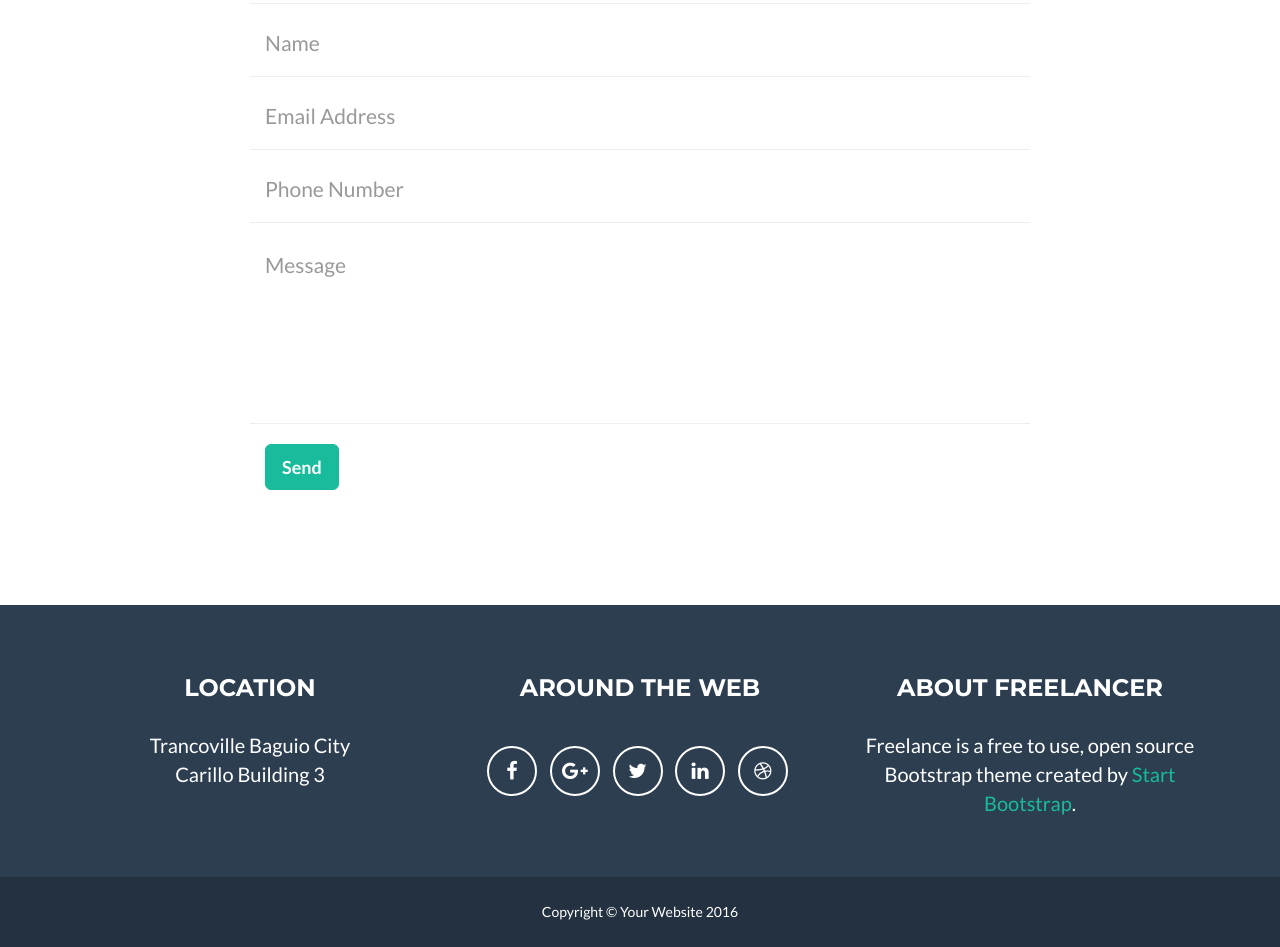
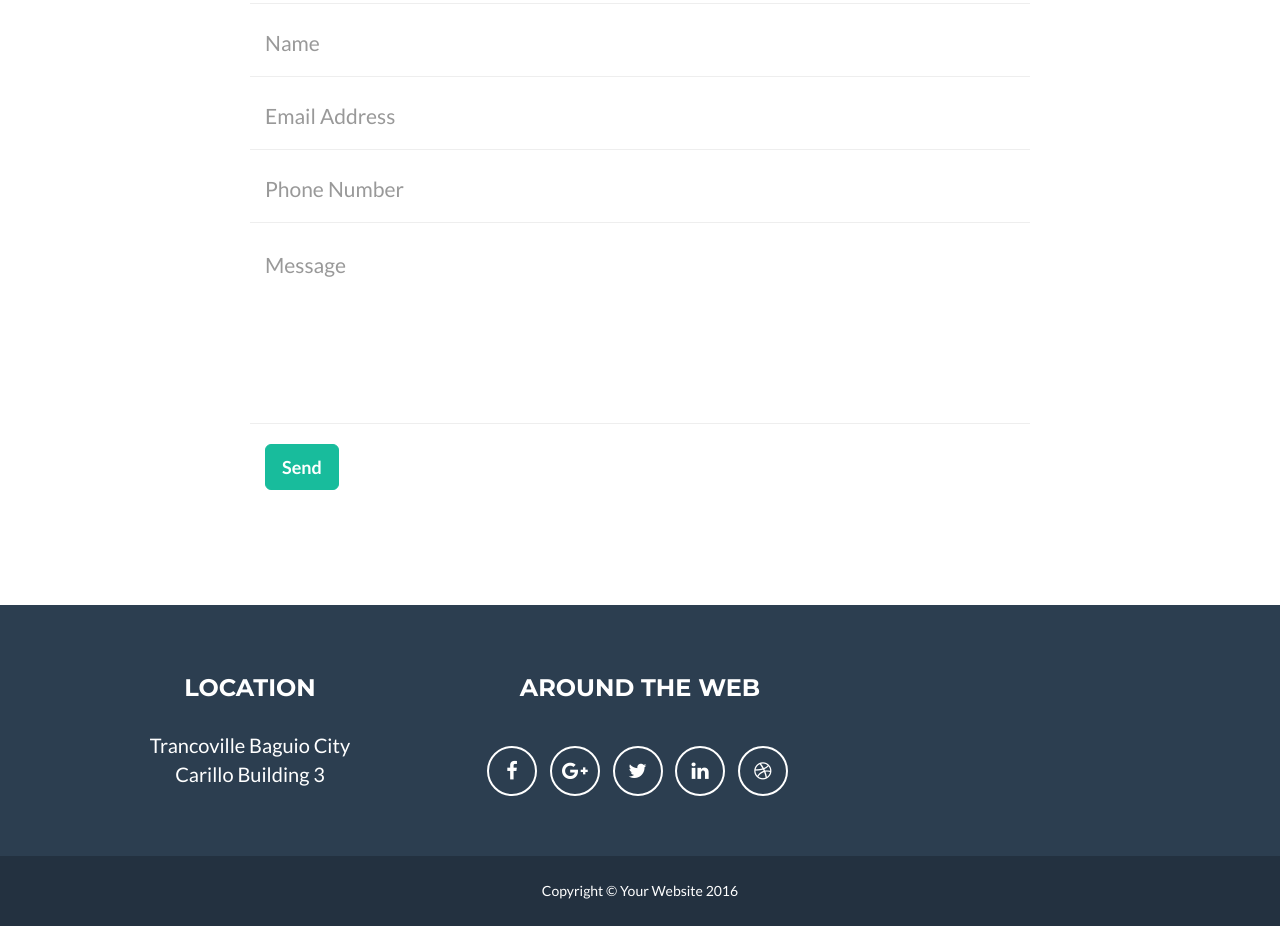
Before and after one commit to lordbryant/lordbryant, a website: page index.html in a window 1280 px wide. Shown: the part 2074-3021 px from the top of the page. After the commit the page ends 3000 px from the top, so only its background shows below. Drawn offline with nearby package versions, Linux system fonts and the light colour scheme.

Commit message:
Update index.html

```diff
--- a/index.html
+++ b/index.html
@@ -243,10 +243,6 @@
                             </li>
                         </ul>
                     </div>
-                    <div class="footer-col col-md-4">
-                        <h3>About Freelancer</h3>
-                        <p>Freelance is a free to use, open source Bootstrap theme created by <a href="http://startbootstrap.com">Start Bootstrap</a>.</p>
-                    </div>
                 </div>
             </div>
         </div>
```
